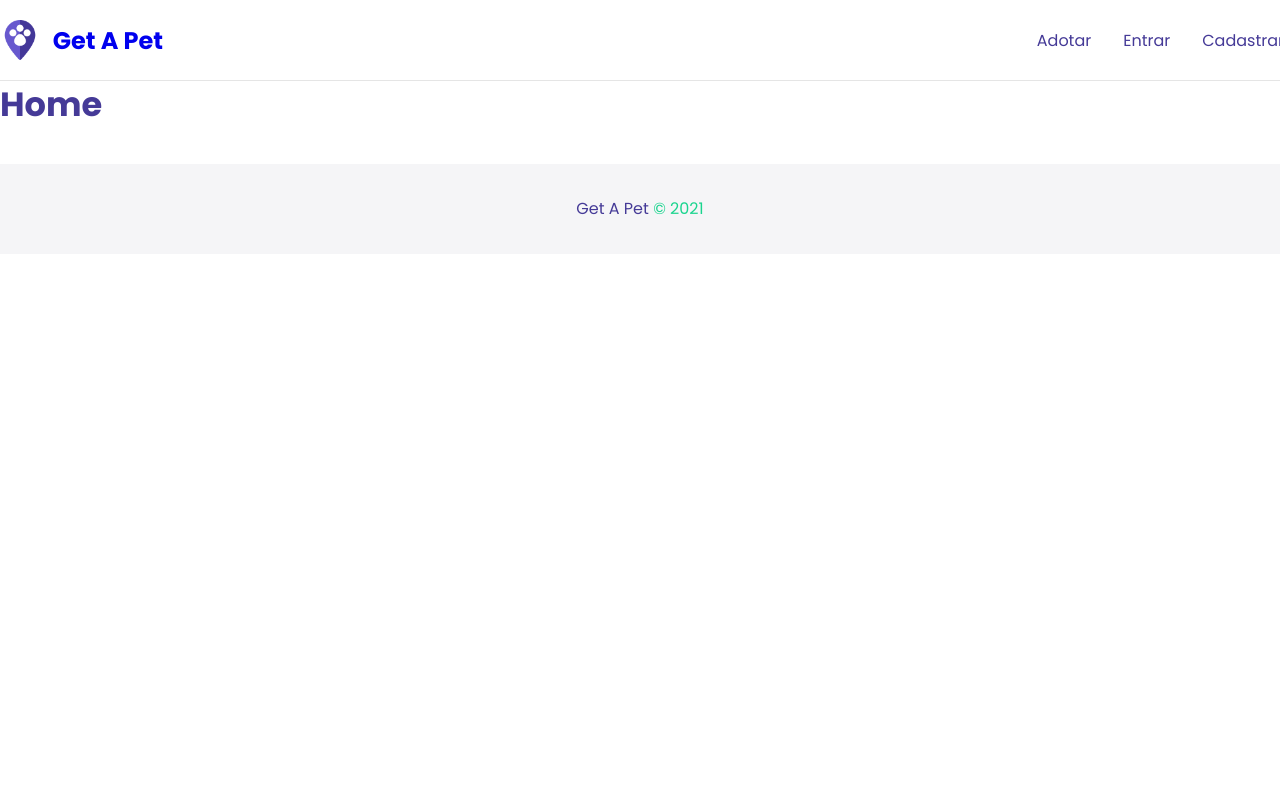
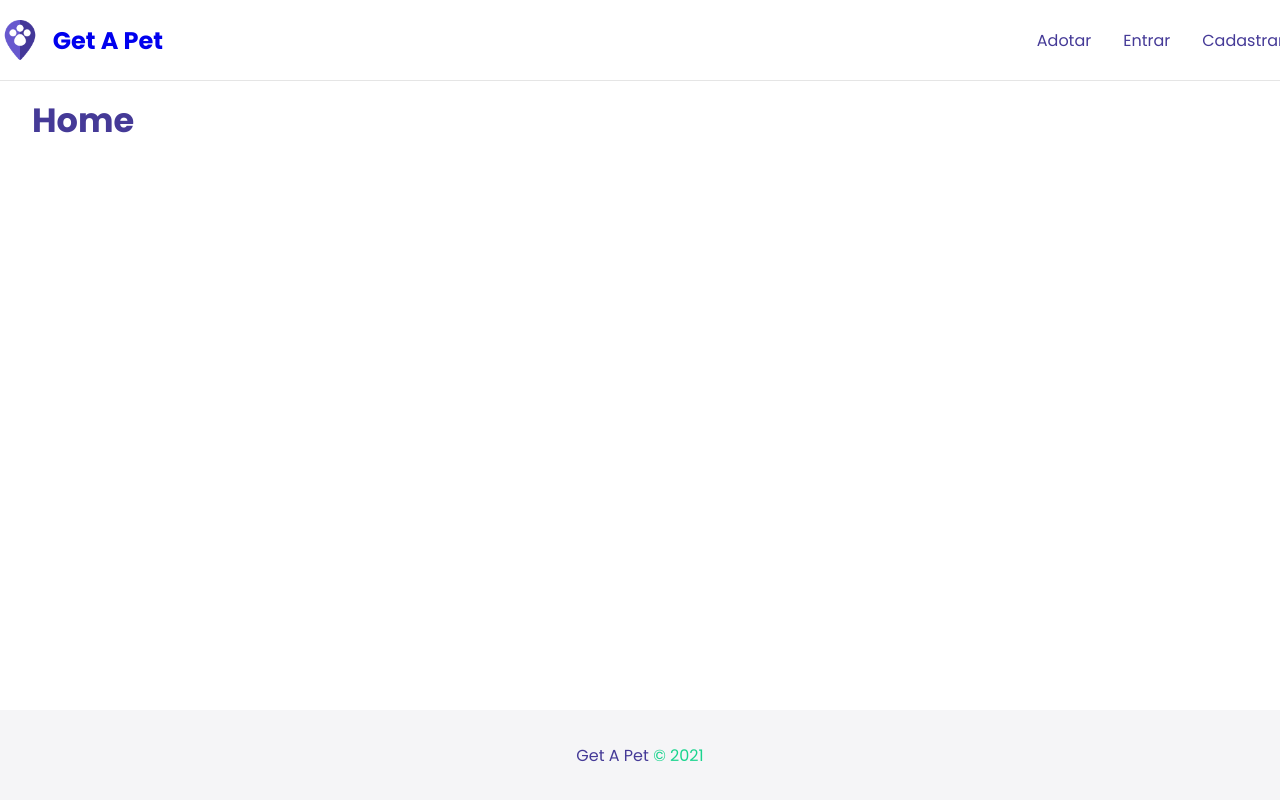
Before and after one commit to brunomart97/get-a-pet, a React (Create React App) app in the folder frontend/: page / in a window 1280 px wide. Built offline with nearby package versions, Linux system fonts and the light colour scheme.

Commit message:
Creating the pages container

```diff
--- a/frontend/src/App.js
+++ b/frontend/src/App.js
@@ -7,6 +7,7 @@ import {
 // Components
 import Navbar from './components/layout/Navbar';
 import Footer from './components/layout/Footer';
+import Container from './components/layout/Container';
 
 // Pages
 import Login from './pages/Auth/Login';
@@ -17,6 +18,7 @@ function App() {
   return (
     <Router>
       <Navbar />
+      <Container>
         <Switch>
           <Route path="/login">
             <Login />
@@ -28,6 +30,7 @@ function App() {
             <Home />
           </Route>
         </Switch>
+      </Container>
       <Footer />
     </Router>
   );
--- /dev/null
+++ b/frontend/src/components/layout/Container/index.js
@@ -0,0 +1,11 @@
+import styles from './styles.module.css';
+
+function Container({children}) {
+  return(
+    <main className={styles.container}>
+      {children}
+    </main>
+  )
+}
+
+export default Container;
--- /dev/null
+++ b/frontend/src/components/layout/Container/styles.module.css
@@ -0,0 +1,6 @@
+.container {
+  width: 1300px;
+  min-height: calc(100vh - 170px);
+  padding: 1em 2em 3em;
+  margin: 0 auto;
+}
```
Lines whose indentation alone changed are shown as unchanged.
